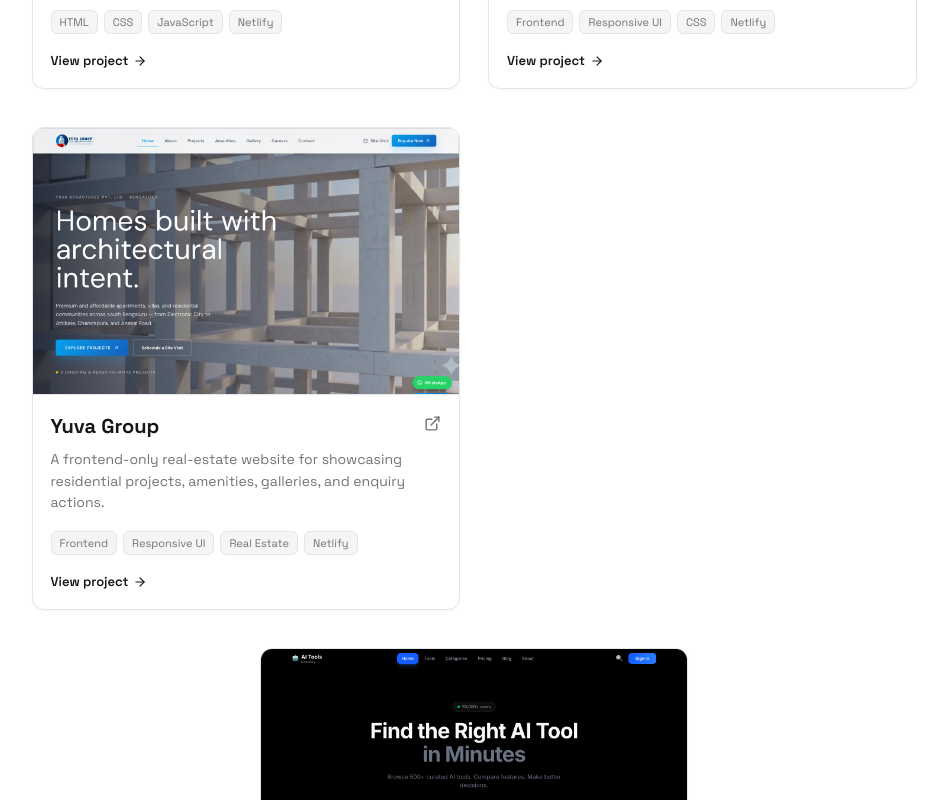
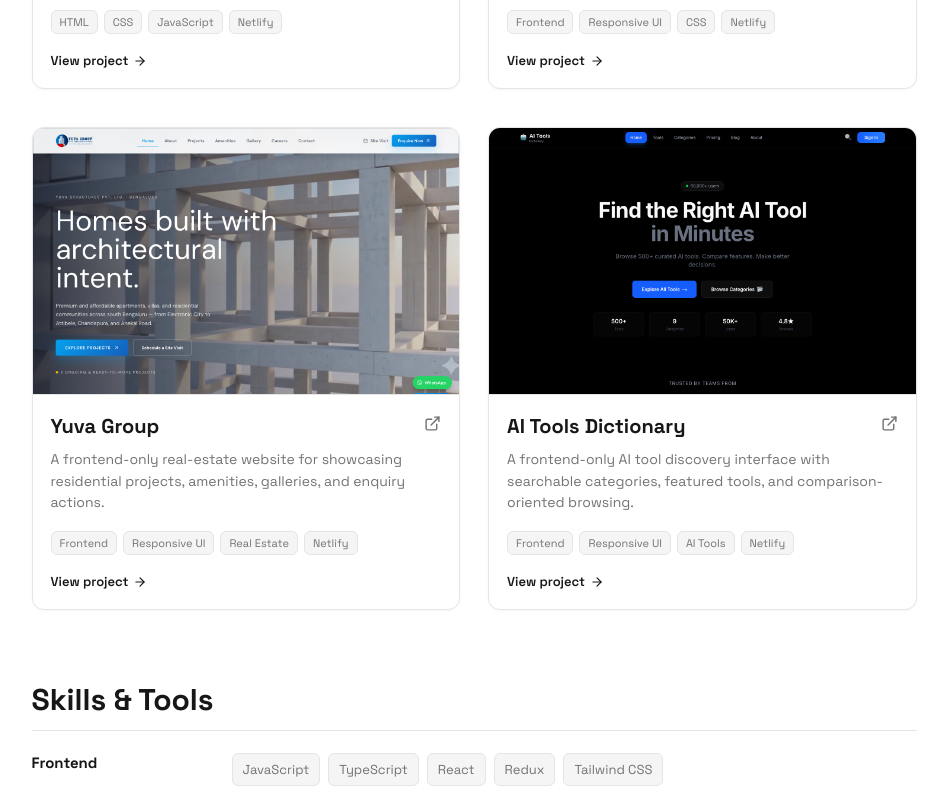
Before and after one commit to Iflaqbhat/my-portfolio, a React (Vite) app: page / in a window 1280 px wide. Shown: the part 2000-2800 px from the top of the page, without its empty margins (166-1114 px from the left). Built offline with nearby package versions, Linux system fonts and the light colour scheme.

Commit message:
Keep project cards in a consistent grid

```diff
--- a/src/index.css
+++ b/src/index.css
@@ -190,11 +190,6 @@
   transition: transform 180ms ease, box-shadow 180ms ease;
 }
 .project-card:hover { transform: translateY(-3px); box-shadow: 0 14px 38px rgba(0, 0, 0, 0.09); }
-.project-card:last-child {
-  grid-column: 1 / -1;
-  width: calc((100% - 28px) / 2);
-  justify-self: center;
-}
 .project-preview { aspect-ratio: 16 / 10; display: block; overflow: hidden; border-bottom: 1px solid var(--border); background: var(--soft); }
 .project-preview img { width: 100%; height: 100%; display: block; object-fit: cover; object-position: top; transition: transform 300ms ease; }
 .project-card:hover .project-preview img { transform: scale(1.025); }
@@ -240,7 +235,6 @@
   .section-block, .projects-section { margin-top: 56px; }
   .section-title h2, .projects-section > h2 { font-size: 26px; }
   .project-grid { grid-template-columns: 1fr; gap: 24px; }
-  .project-card:last-child { grid-column: auto; width: 100%; }
   .experience-row { grid-template-columns: 40px minmax(0, 1fr); gap: 12px; }
   .company-mark { width: 40px; height: 40px; }
   .experience-heading { align-items: flex-start; flex-direction: column; gap: 5px; }
```
